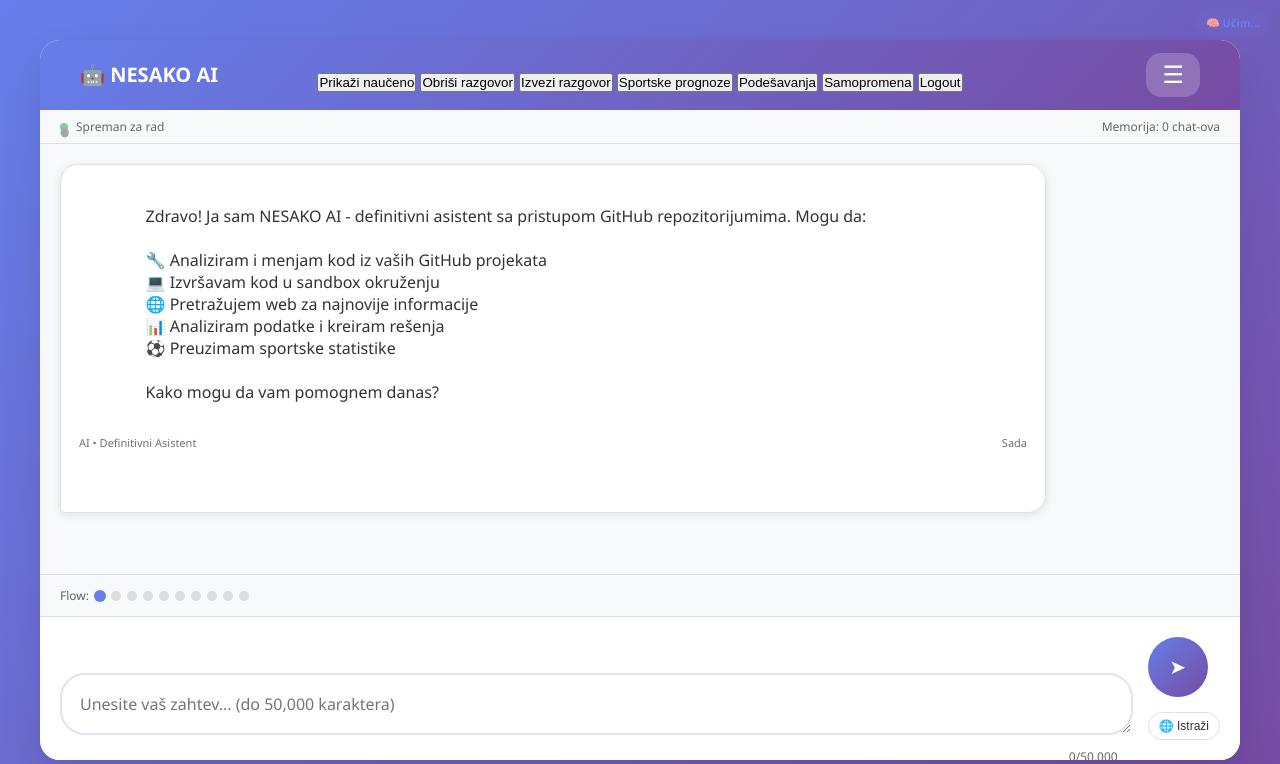
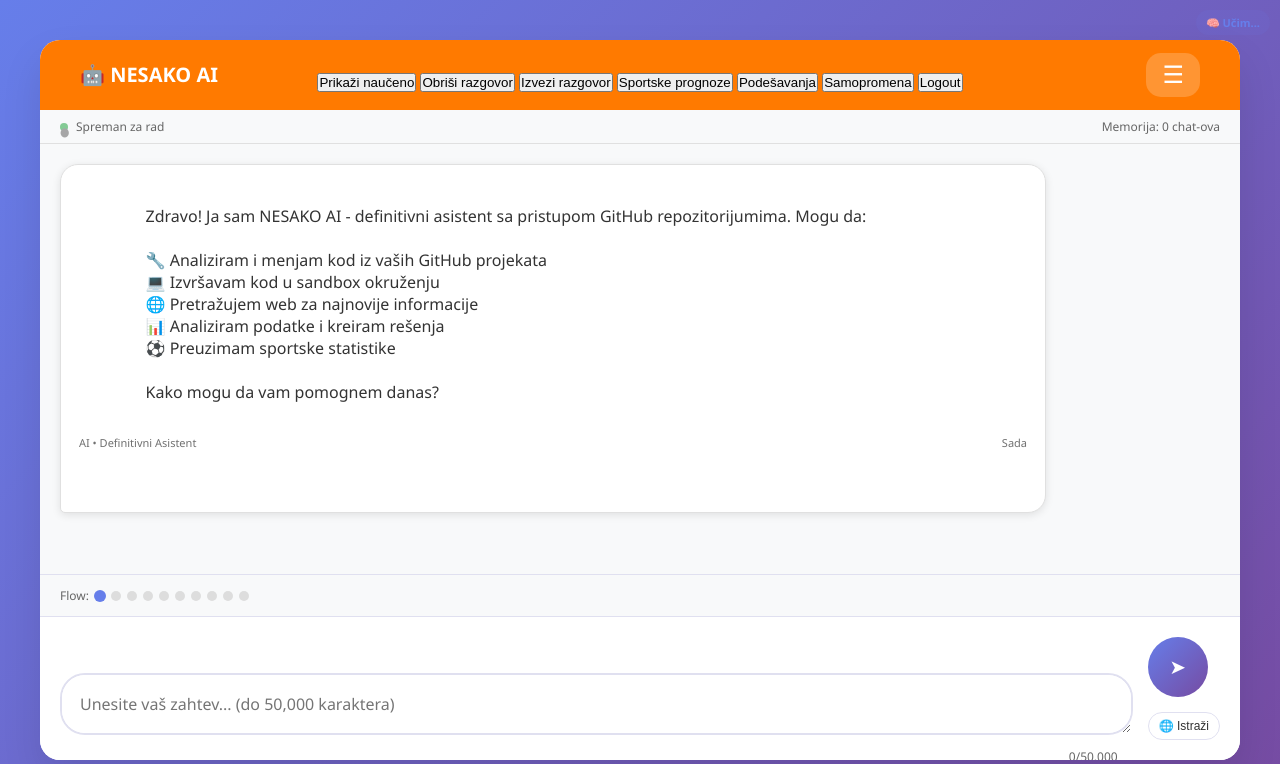
Before and after one commit to salenesic79-gif/NESAKO, a Django app: template templates/index.html in a window 1280 px wide. Shown: the top 764 px of the page. Run offline with Django 4.2, Linux system fonts and the light colour scheme; the template is opened without the code that fills it, so the values that code supplies are empty.

Commit message:
feat(ui): header orange (#ff7a00)

```diff
--- a/NESAKO/templates/index.html
+++ b/NESAKO/templates/index.html
@@ -43,7 +43,7 @@
         }
 
         .header {
-            background: linear-gradient(135deg, #667eea 0%, #764ba2 100%);
+            background: #ff7a00;
             color: white;
             padding: 20px;
             text-align: center;
```
